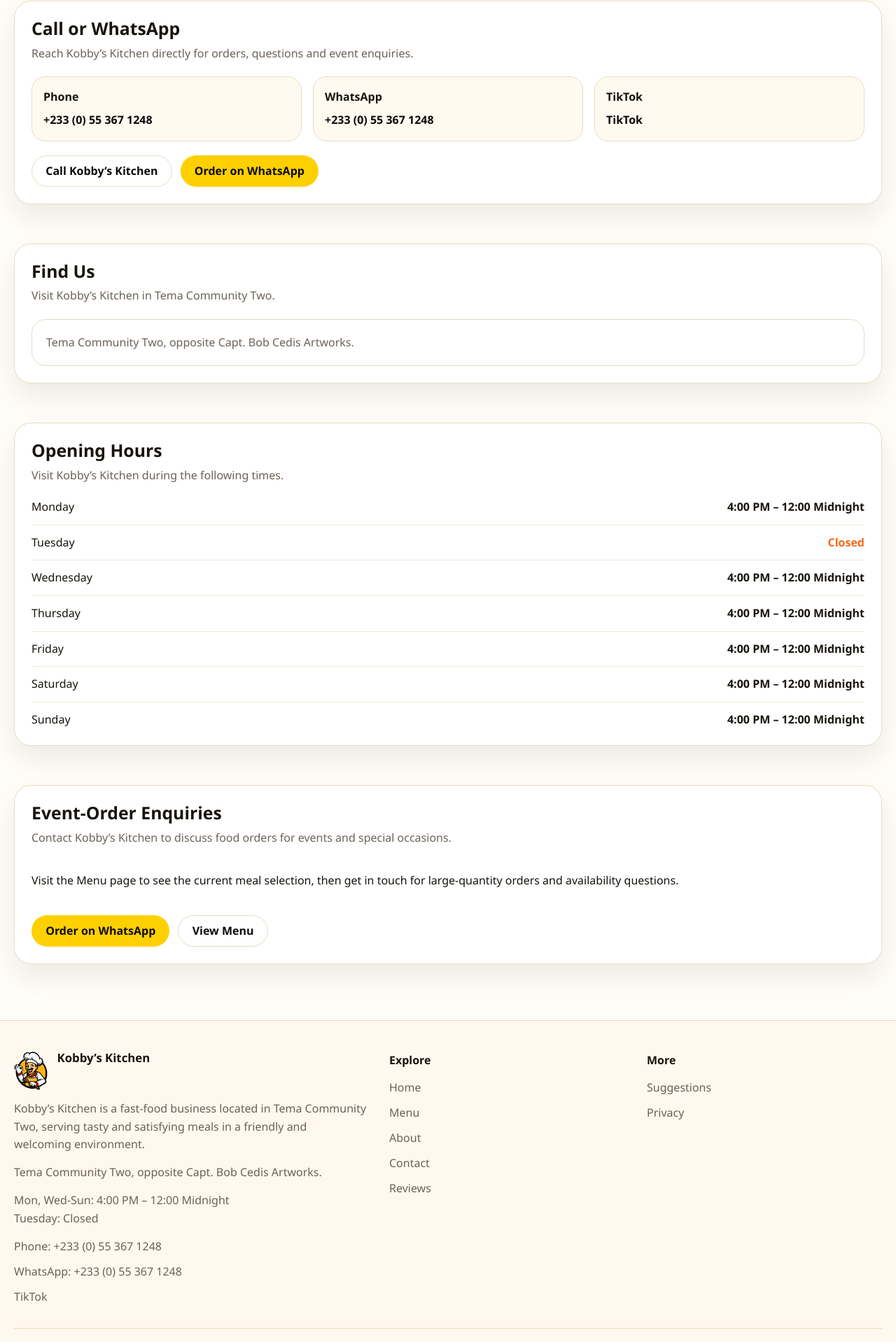
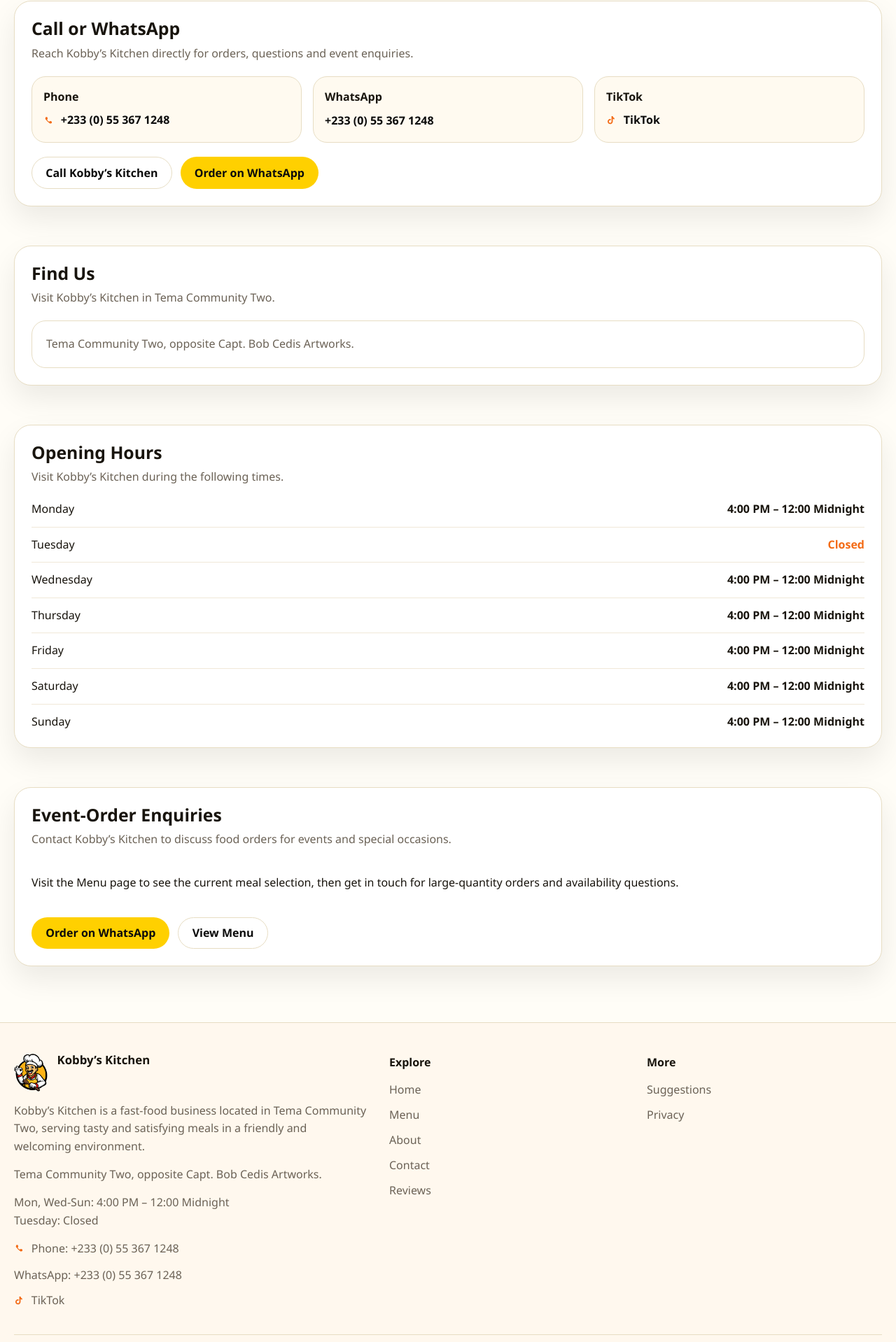
Before and after one commit to Andy-Nyame/kobbys-kitchen, a Next.js app: page /contact in a window 1280 px wide. Shown: the part 320-2238 px from the top of the page at 70% size. Built offline with nearby package versions, Linux system fonts and the light colour scheme.

Commit message:
cleanup in layout

```diff
--- a/src/app/contact/page.js
+++ b/src/app/contact/page.js
@@ -1,5 +1,6 @@
 import ButtonLink from "@/components/ui/ButtonLink";
 import ContentSection from "@/components/ui/ContentSection";
+import InlineIcon from "@/components/ui/InlineIcon";
 import PageIntro from "@/components/ui/PageIntro";
 import { businessData } from "@/data/businessData";
 
@@ -24,7 +25,10 @@ export default function ContactPage() {
             <div className="contact-methods__item">
               <h3>Phone</h3>
               <a className="inline-link" href={phone.href}>
-                {phone.display}
+                <span className="icon-link">
+                  <InlineIcon name="phone" />
+                  <span>{phone.display}</span>
+                </span>
               </a>
             </div>
             <div className="contact-methods__item">
@@ -48,7 +52,10 @@ export default function ContactPage() {
                   rel="noopener noreferrer"
                   target="_blank"
                 >
-                  TikTok
+                  <span className="icon-link">
+                    <InlineIcon name="tiktok" />
+                    <span>TikTok</span>
+                  </span>
                 </a>
               </div>
             ) : null}
--- a/src/app/globals.css
+++ b/src/app/globals.css
@@ -186,6 +186,19 @@ textarea:focus-visible {
 .navigation-link:focus-visible {
   background-color: var(--color-surface-secondary);
   color: var(--color-brand-black);
+}
+
+.icon-link {
+  display: inline-flex;
+  align-items: center;
+  gap: 0.55rem;
+}
+
+.inline-icon {
+  width: 1rem;
+  height: 1rem;
+  flex-shrink: 0;
+  color: var(--color-brand-orange);
 }
 
 .mobile-navigation {
@@ -885,42 +898,6 @@ textarea:focus-visible {
   border-top: 1px solid var(--color-border);
 }
 
-.mobile-action-bar {
-  position: fixed;
-  right: 0;
-  bottom: 0;
-  left: 0;
-  z-index: 25;
-  padding: 0.75rem 1rem calc(0.75rem + env(safe-area-inset-bottom));
-  border-top: 1px solid rgba(231, 221, 195, 0.9);
-  background-color: rgba(255, 253, 247, 0.96);
-  backdrop-filter: blur(12px);
-}
-
-.mobile-action-bar__inner {
-  display: grid;
-  grid-template-columns: repeat(3, minmax(0, 1fr));
-  gap: 0.75rem;
-}
-
-.mobile-action-bar__link {
-  padding-inline: 0.75rem;
-  font-size: 0.95rem;
-}
-
-.mobile-action-bar__symbol {
-  display: inline-flex;
-  align-items: center;
-  justify-content: center;
-  width: 1.4rem;
-  height: 1.4rem;
-  margin-right: 0.45rem;
-  border-radius: 999px;
-  background-color: rgba(11, 11, 11, 0.08);
-  font-size: 0.78rem;
-  font-weight: 800;
-}
-
 @media (min-width: 900px) {
   .mobile-navigation {
     display: none;
@@ -966,19 +943,11 @@ textarea:focus-visible {
     grid-template-columns: minmax(0, 1.5fr) minmax(0, 1fr) minmax(0, 1fr);
     align-items: start;
   }
-
-  .mobile-action-bar {
-    display: none;
-  }
 }
 
 @media (max-width: 899px) {
   .brand__tagline {
     display: none;
-  }
-
-  .site-main {
-    padding-bottom: 8rem;
   }
 }
 
--- a/src/app/layout.js
+++ b/src/app/layout.js
@@ -1,6 +1,5 @@
 import SiteFooter from "@/components/layout/SiteFooter";
 import SiteHeader from "@/components/layout/SiteHeader";
-import MobileActionBar from "@/components/layout/MobileActionBar";
 
 import "./globals.css";
 
@@ -17,7 +16,6 @@ export default function RootLayout({ children }) {
           <SiteHeader />
           <div className="site-main">{children}</div>
           <SiteFooter />
-          <MobileActionBar />
         </div>
       </body>
     </html>
--- a/src/components/layout/MobileActionBar.jsx
+++ /dev/null
@@ -1,50 +0,0 @@
-import ButtonLink from "@/components/ui/ButtonLink";
-import { businessData } from "@/data/businessData";
-
-function ActionLabel({ symbol, text }) {
-  return (
-    <>
-      <span aria-hidden="true" className="mobile-action-bar__symbol">
-        {symbol}
-      </span>
-      <span>{text}</span>
-    </>
-  );
-}
-
-export default function MobileActionBar() {
-  const { phone, whatsapp, googleMapsLink } = businessData;
-
-  return (
-    <div className="mobile-action-bar" aria-label="Quick contact actions">
-      <div className="mobile-action-bar__inner">
-        <ButtonLink
-          ariaLabel={`Call Kobby’s Kitchen on ${phone.display}`}
-          className="mobile-action-bar__link"
-          href={phone.href}
-          variant="secondary"
-        >
-          <ActionLabel symbol="C" text="Call" />
-        </ButtonLink>
-        <ButtonLink
-          ariaLabel={`WhatsApp Kobby’s Kitchen on ${whatsapp.display}`}
-          className="mobile-action-bar__link"
-          href={whatsapp.href}
-          rel="noopener noreferrer"
-          target="_blank"
-          variant="primary"
-        >
-          <ActionLabel symbol="W" text="WhatsApp" />
-        </ButtonLink>
-        <ButtonLink
-          ariaLabel="Get directions to Kobby’s Kitchen"
-          className="mobile-action-bar__link"
-          href={googleMapsLink}
-          variant="secondary"
-        >
-          <ActionLabel symbol="D" text="Directions" />
-        </ButtonLink>
-      </div>
-    </div>
-  );
-}
--- a/src/components/layout/SiteFooter.jsx
+++ b/src/components/layout/SiteFooter.jsx
@@ -6,6 +6,7 @@ import {
   primaryNavigation,
 } from "@/data/navigation";
 import { businessData } from "@/data/businessData";
+import InlineIcon from "@/components/ui/InlineIcon";
 
 export default function SiteFooter() {
   const currentYear = new Date().getFullYear();
@@ -38,7 +39,10 @@ export default function SiteFooter() {
               className="footer-link"
               href={phone.href}
             >
-              Phone: {phone.display}
+              <span className="icon-link">
+                <InlineIcon name="phone" />
+                <span>Phone: {phone.display}</span>
+              </span>
             </a>
             <a
               aria-label={`WhatsApp Kobby’s Kitchen on ${whatsapp.display}`}
@@ -57,7 +61,10 @@ export default function SiteFooter() {
                 rel="noopener noreferrer"
                 target="_blank"
               >
-                TikTok
+                <span className="icon-link">
+                  <InlineIcon name="tiktok" />
+                  <span>TikTok</span>
+                </span>
               </a>
             ) : null}
           </div>
--- /dev/null
+++ b/src/components/ui/InlineIcon.jsx
@@ -0,0 +1,45 @@
+function PhoneIcon() {
+  return (
+    <svg
+      aria-hidden="true"
+      className="inline-icon"
+      viewBox="0 0 24 24"
+      fill="none"
+      xmlns="http://www.w3.org/2000/svg"
+    >
+      <path
+        d="M7.5 4.75H5.9C5.29 4.75 4.75 5.19 4.62 5.79L4.12 8.18C4.04 8.56 4.12 8.95 4.36 9.27L6.2 11.67C7.63 13.54 9.27 15.18 11.14 16.61L13.54 18.45C13.86 18.69 14.25 18.77 14.63 18.69L17.02 18.19C17.62 18.06 18.06 17.52 18.06 16.91V15.31C18.06 14.84 17.74 14.43 17.28 14.31L14.69 13.67C14.28 13.57 13.85 13.68 13.54 13.97L12.34 15.11C10.36 14.06 8.75 12.45 7.7 10.47L8.84 9.27C9.13 8.96 9.24 8.53 9.14 8.12L8.5 5.53C8.38 5.07 7.97 4.75 7.5 4.75Z"
+        fill="currentColor"
+      />
+    </svg>
+  );
+}
+
+function TikTokIcon() {
+  return (
+    <svg
+      aria-hidden="true"
+      className="inline-icon"
+      viewBox="0 0 24 24"
+      fill="none"
+      xmlns="http://www.w3.org/2000/svg"
+    >
+      <path
+        d="M14.2 3C14.45 5.08 15.67 6.59 17.58 7.1V9.62C16.36 9.58 15.22 9.22 14.2 8.58V13.73C14.2 17.52 11.38 20 8.3 20C5.33 20 3 17.62 3 14.76C3 11.39 5.77 9.14 8.71 9.14C9.12 9.14 9.38 9.18 9.79 9.29V11.86C9.45 11.75 9.16 11.69 8.81 11.69C7.12 11.69 5.78 12.85 5.78 14.5C5.78 16.04 7 17.22 8.48 17.22C10.08 17.22 11.39 16.07 11.39 14.13V3H14.2Z"
+        fill="currentColor"
+      />
+    </svg>
+  );
+}
+
+export default function InlineIcon({ name }) {
+  if (name === "phone") {
+    return <PhoneIcon />;
+  }
+
+  if (name === "tiktok") {
+    return <TikTokIcon />;
+  }
+
+  return null;
+}
```
